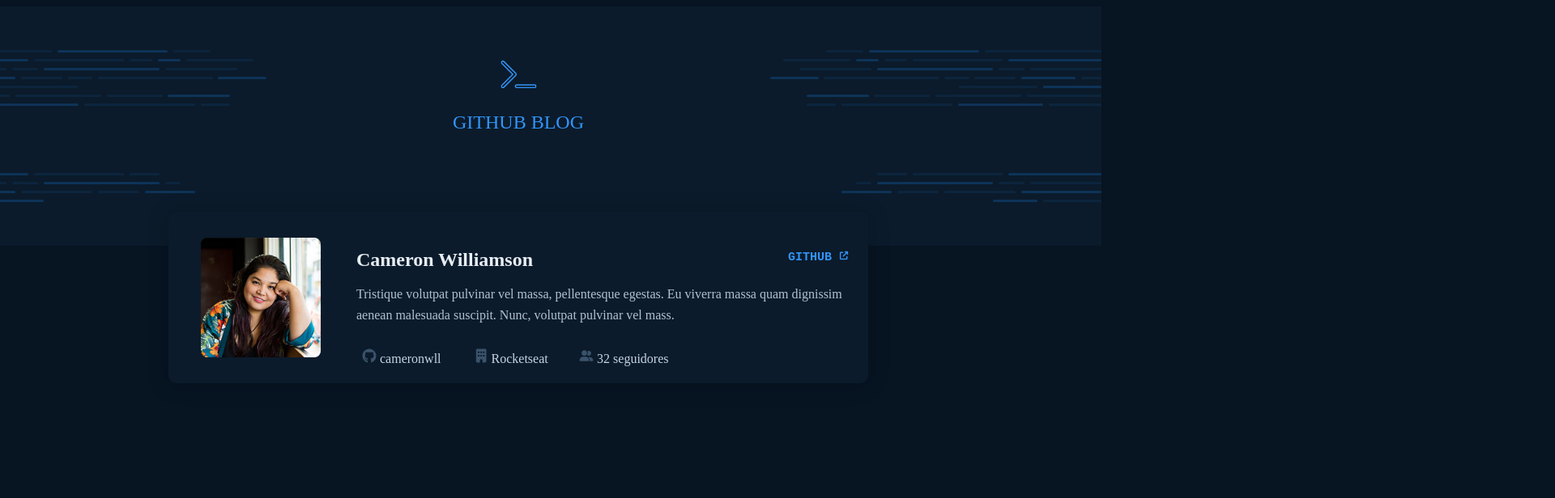
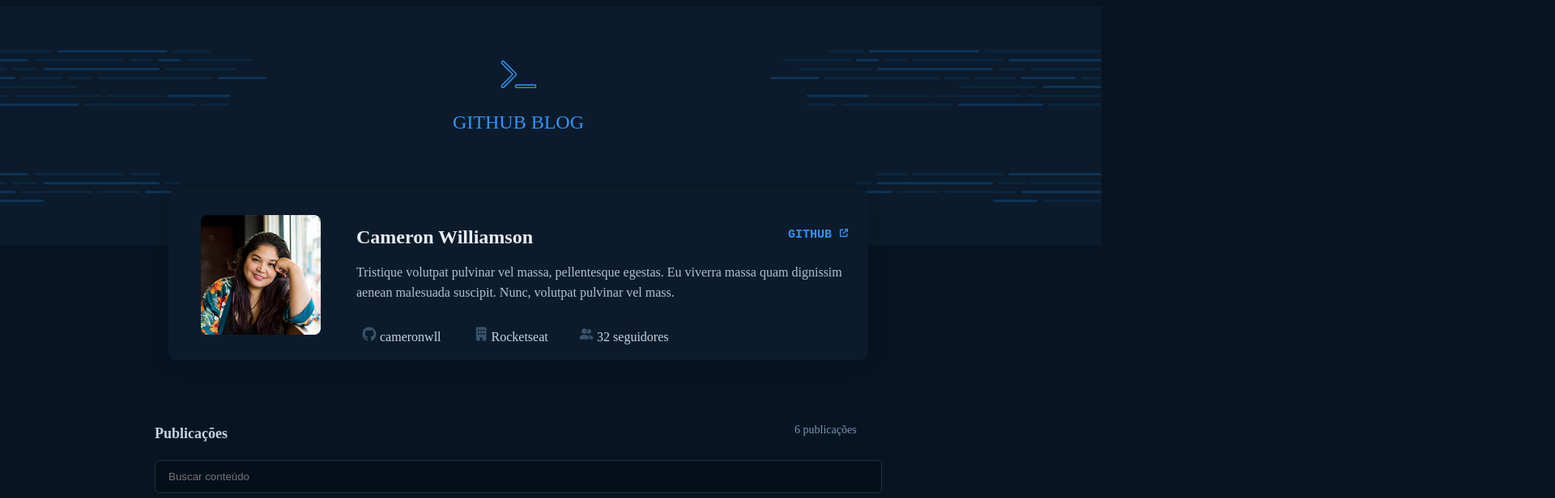
Before and after one commit to yostenalewis1/Github-Blog, a React (Create React App) app: page / in a window 1280 px wide. Shown: the top 616 px of the page at 81% size, 1920 px wide, since content can reach past the window. Built offline with nearby package versions, Linux system fonts and the light colour scheme.

Commit message:
input of the blog

```diff
--- a/src/App.js
+++ b/src/App.js
@@ -5,11 +5,13 @@
 import icon32seg from "./images/Icon 32 seguidores.svg";
 import iconrock from "./images/Icon Rocketseat.svg";
 import iconcame from "./images/Icon cameronwll.svg";
+
 export default function App() {
   return (
     <div className="app">
       <Header />
       <Profile />
+      <Input />
     </div>
   );
 }
@@ -19,7 +21,6 @@
     <div className="header">
       <img src={rectangle} alt="rec" className="rectangle" />
       <img src={rectangle} alt="rec" className="rectangle1" />
-
       <div className="Logo">
         <img src={logo} alt="logo" className="logopic" />
         <div className="text">GITHUB BLOG</div>
@@ -66,3 +67,20 @@
     </div>
   );
 }
+
+function Input() {
+  return (
+    <div className="input">
+      <div className="wordinput">
+        <p>Publicações </p>
+        <p className="publicações">6 publicações</p>
+      </div>
+      <input
+        type="text"
+        placeholder="Buscar conteúdo"
+        className="inputtext"
+        disabled
+      />
+    </div>
+  );
+}
--- a/src/index.css
+++ b/src/index.css
@@ -4,13 +4,13 @@
   display: flex;
   align-items: center;
   justify-content: center;
-
 }
 
 .app{
   width: 100%;
   height: 100%;
   position: relative;
+
 }
 
 .header {
@@ -77,7 +77,7 @@
   display: flex;
   position: absolute;
   left: 50%;
-  top: 50%;
+  top:20%;
   transform: translate(-50%, 50%);
 }
 
@@ -171,3 +171,50 @@
   width: 12px;
   height: 12px;
 }
+
+
+   input
+  {
+
+    display: flex;
+    flex-direction: column;
+    align-items: center;
+    justify-content: center;
+    position: relative;
+   margin: 200px 500px;
+   padding: 12px 16px;
+
+
+  }
+  .wordinput{
+    color: var(--base-subtitle, #C4D4E3);
+    font-family: 'Nunito';
+    font-size: 18px;
+    font-style: normal;
+    font-weight: 700;
+    line-height: 160%;
+    display: flex;
+    flex-direction: row;
+     gap: 700px;
+     position: relative;
+     top: 200px;
+     left: 500px;
+  }
+  .inputtext{
+  display: flex;
+  width: 864px;
+  padding: 12px 16px;
+  align-items: center;
+  gap: 8px;
+  border-radius: 6px;
+  border: 1px solid var(--base-border, #1C2F41);
+  background: var(--base-input, #040F1A);
+  cursor: pointer;
+  }
+  .publicações
+  {
+  color: var(--base-span, #7B96B2);
+  text-align: right;
+  font-size: 14px;
+  font-weight: 400;
+  }
```
